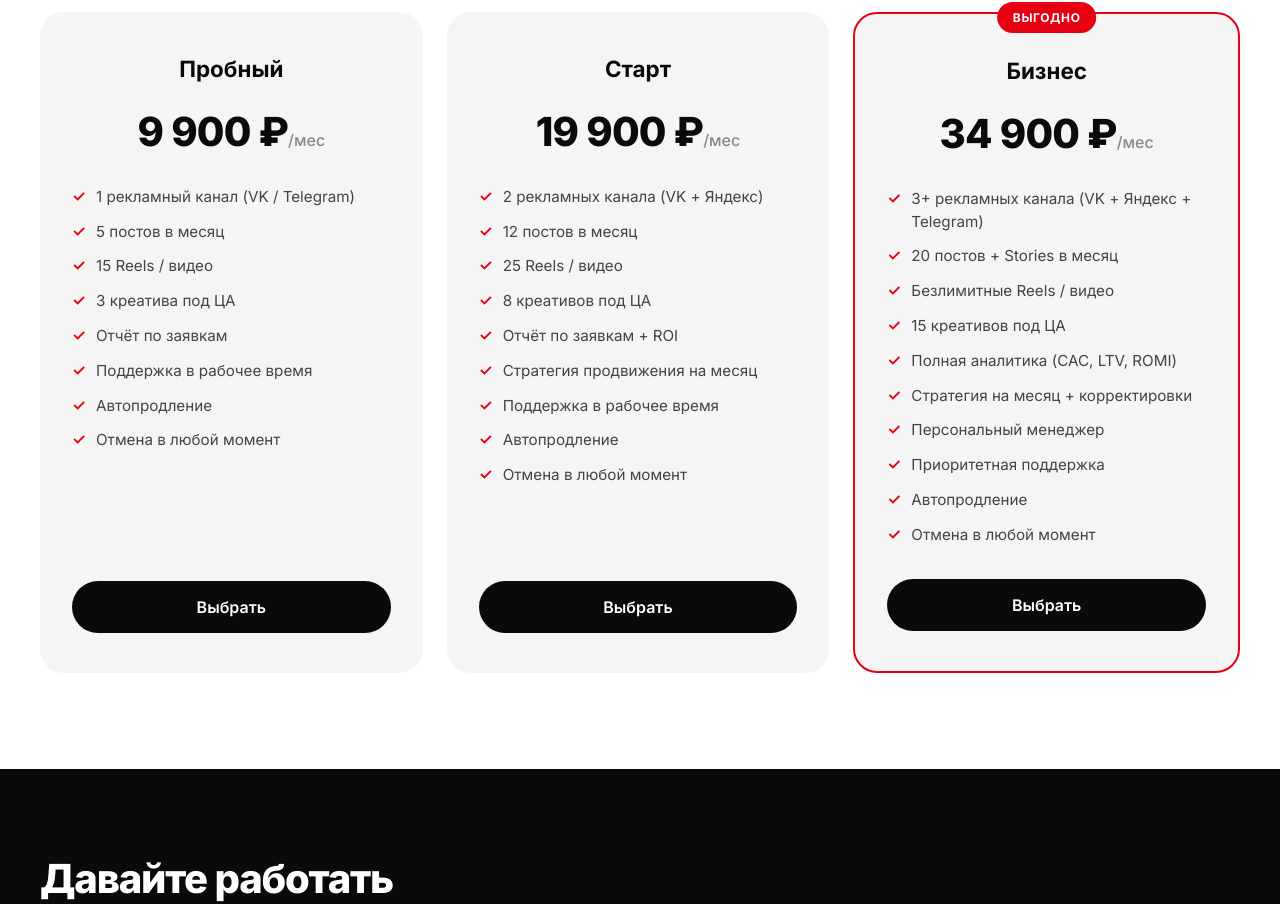
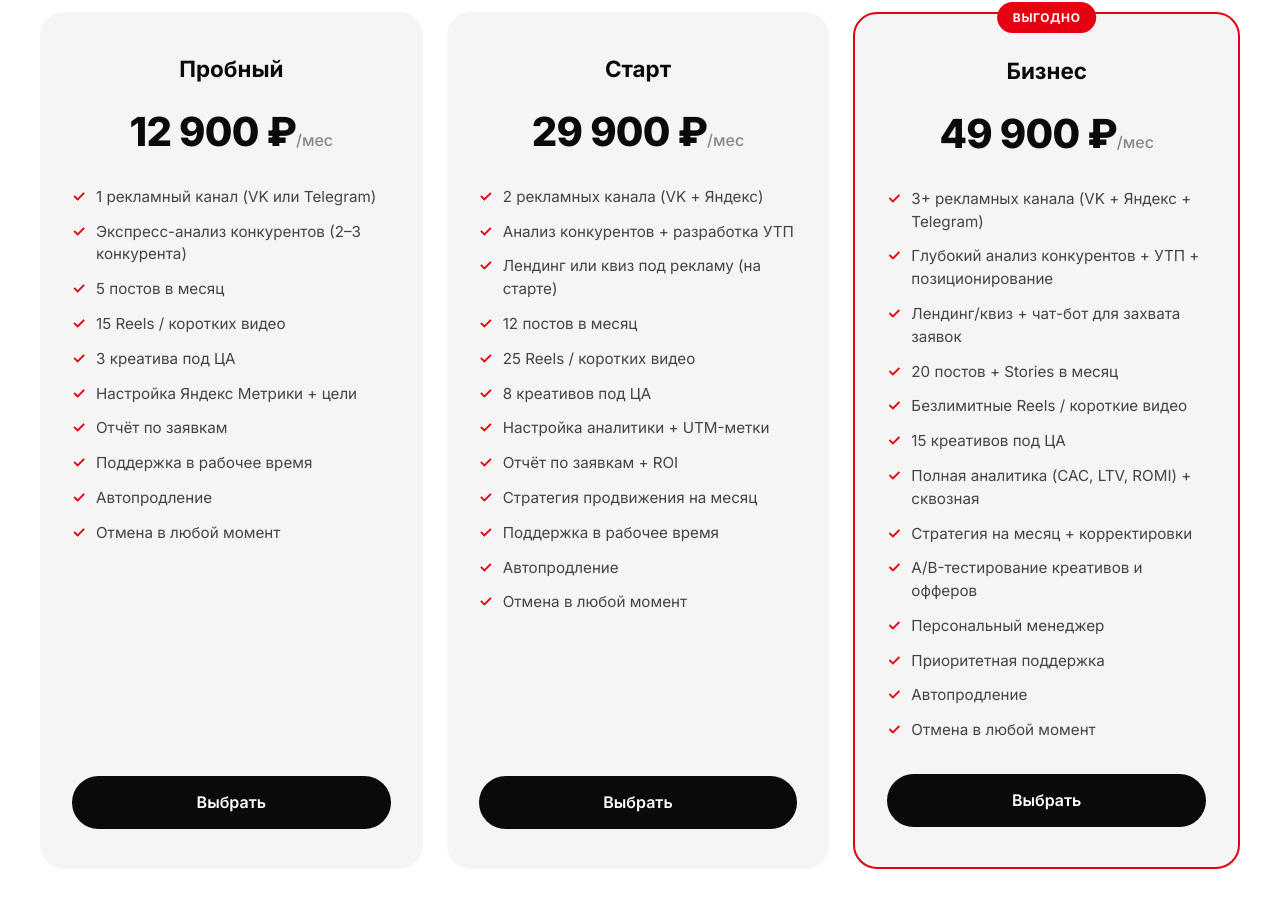
Before and after one commit to lockginagency/MarketingAgency-spa-, a Next.js app: page / in a window 1280 px wide. Shown: the part 4248-5152 px from the top of the page. Built offline with nearby package versions, Linux system fonts and the light colour scheme.

Commit message:
Обновил тарифы: новые цены и наполнение по стратегии

```diff
--- a/app/data/content.ts
+++ b/app/data/content.ts
@@ -99,13 +99,15 @@ export const cases = [
 export const pricing = [
   {
     name: "Пробный",
-    price: "9 900 ₽",
+    price: "12 900 ₽",
     period: "/мес",
     features: [
-      "1 рекламный канал (VK / Telegram)",
+      "1 рекламный канал (VK или Telegram)",
+      "Экспресс-анализ конкурентов (2–3 конкурента)",
       "5 постов в месяц",
-      "15 Reels / видео",
+      "15 Reels / коротких видео",
       "3 креатива под ЦА",
+      "Настройка Яндекс Метрики + цели",
       "Отчёт по заявкам",
       "Поддержка в рабочее время",
       "Автопродление",
@@ -116,13 +118,16 @@ export const pricing = [
   },
   {
     name: "Старт",
-    price: "19 900 ₽",
+    price: "29 900 ₽",
     period: "/мес",
     features: [
       "2 рекламных канала (VK + Яндекс)",
+      "Анализ конкурентов + разработка УТП",
+      "Лендинг или квиз под рекламу (на старте)",
       "12 постов в месяц",
-      "25 Reels / видео",
+      "25 Reels / коротких видео",
       "8 креативов под ЦА",
+      "Настройка аналитики + UTM-метки",
       "Отчёт по заявкам + ROI",
       "Стратегия продвижения на месяц",
       "Поддержка в рабочее время",
@@ -134,15 +139,18 @@ export const pricing = [
   },
   {
     name: "Бизнес",
-    price: "34 900 ₽",
+    price: "49 900 ₽",
     period: "/мес",
     features: [
       "3+ рекламных канала (VK + Яндекс + Telegram)",
+      "Глубокий анализ конкурентов + УТП + позиционирование",
+      "Лендинг/квиз + чат-бот для захвата заявок",
       "20 постов + Stories в месяц",
-      "Безлимитные Reels / видео",
+      "Безлимитные Reels / короткие видео",
       "15 креативов под ЦА",
-      "Полная аналитика (CAC, LTV, ROMI)",
+      "Полная аналитика (CAC, LTV, ROMI) + сквозная",
       "Стратегия на месяц + корректировки",
+      "A/B-тестирование креативов и офферов",
       "Персональный менеджер",
       "Приоритетная поддержка",
       "Автопродление",
```
